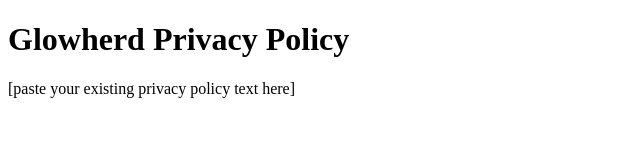
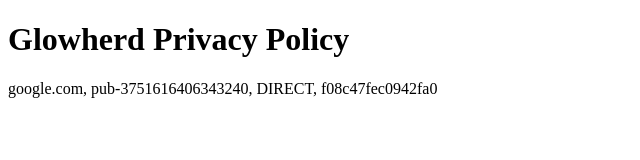
Before and after one commit to tmasters2876/tmasters2876.github.io, a plain HTML site: page privacy.html in a window 1280 px wide. Shown: the whole page, without its empty margins (0-640 px from the left). Drawn offline with Linux system fonts and the light colour scheme.

Commit message:
Update privacy policy text in privacy.html

```diff
--- a/privacy.html
+++ b/privacy.html
@@ -2,5 +2,5 @@
    <html><head><title>Glowherd Privacy Policy</title></head>
    <body>
    <h1>Glowherd Privacy Policy</h1>
-   <p>[paste your existing privacy policy text here]</p>
+   <p>google.com, pub-3751616406343240, DIRECT, f08c47fec0942fa0</p>
    </body></html>
```
